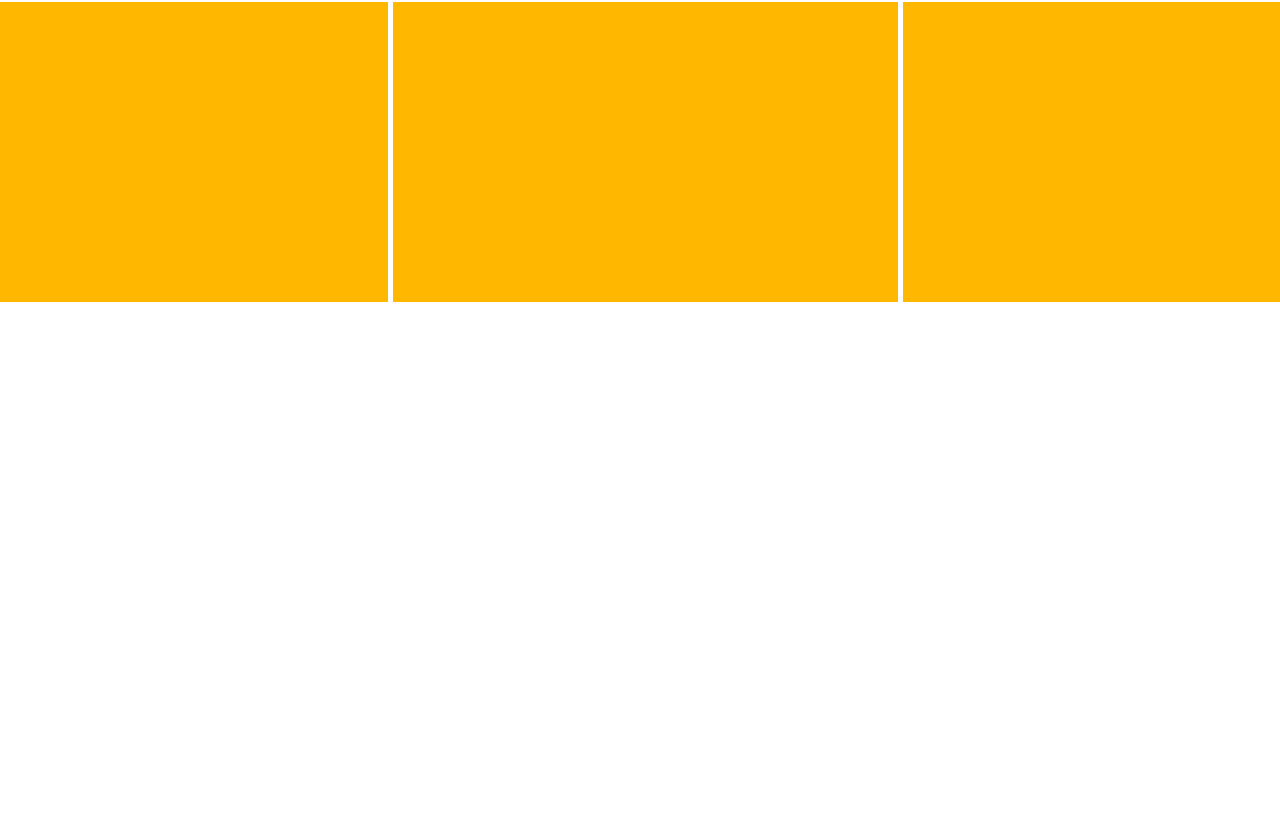
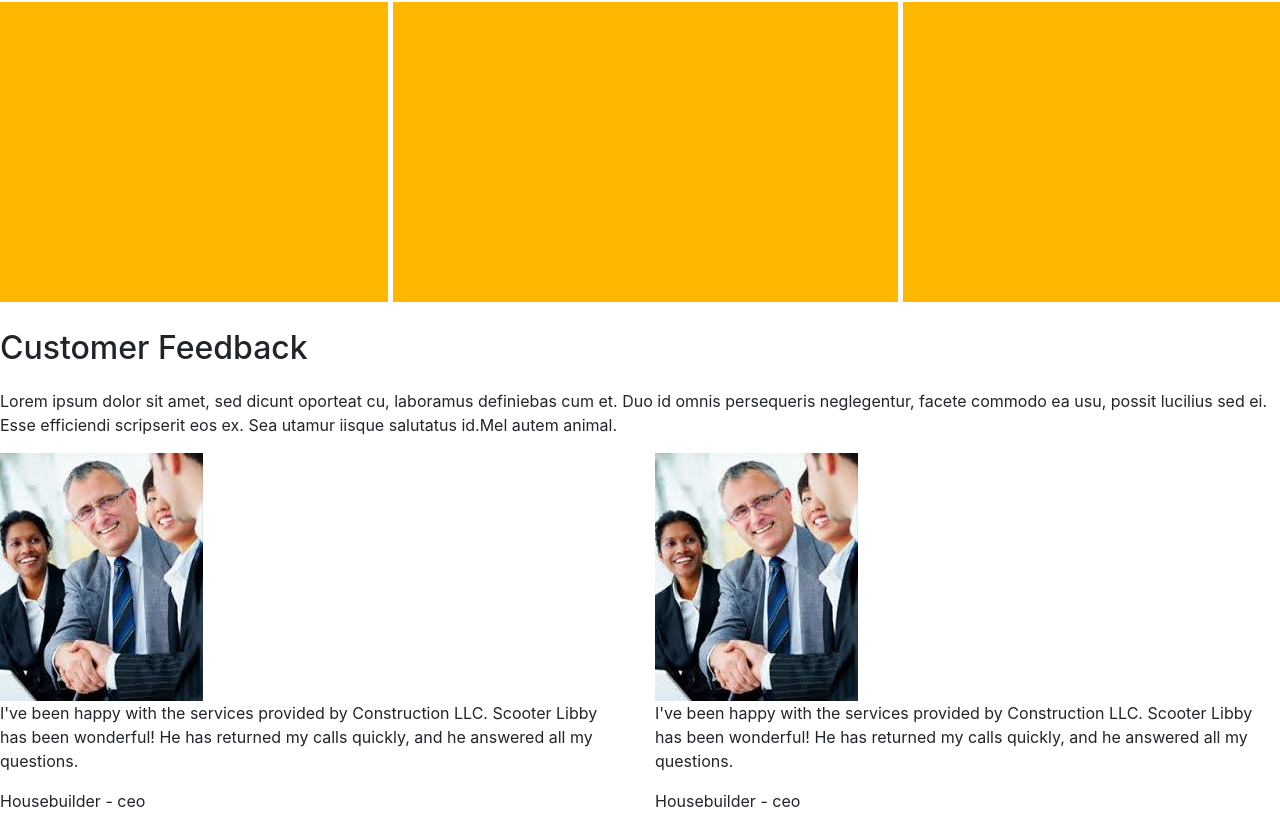
Before and after one commit to Dominik-Zajac/Page..-..Build, a website: page src/index.html in a window 1280 px wide. Shown: the part 3053-3866 px from the top of the page. Before the commit the page ends 3360 px from the top, so only its background shows below. Drawn offline with nearby package versions, Linux system fonts and the light colour scheme; files that its build step writes are made by us from their sources.

Commit message:
Add section feedback

```diff
--- a/src/index.html
+++ b/src/index.html
@@ -214,7 +214,41 @@
                 </div>
             </div>
         </div>
-
+    </section>
+    <!-- Feedback -->
+    <section class="feedback">
+        <h1 class="feedback-title">Customer Feedback</h1>
+        <p class="feedback-paragraph">
+            Lorem ipsum dolor sit amet, sed dicunt oporteat cu, laboramus definiebas cum et. Duo id omnis persequeris
+            neglegentur,
+            facete commodo ea usu, possit lucilius sed ei. Esse efficiendi scripserit eos ex. Sea utamur iisque
+            salutatus id.Mel
+            autem animal.
+        </p>
+        <div class="row">
+            <div class="col-md-6">
+                <img src="./img/client.jpg" alt="client" class="avatar">
+                <div class="feedback-box">
+                    <p class="text">
+                        I've been happy with the services provided by Construction LLC. Scooter Libby has been
+                        wonderful! He has returned my
+                        calls quickly, and he answered all my questions.
+                    </p>
+                    <span class="author">Housebuilder - ceo</span>
+                </div>
+            </div>
+            <div class="col-md-6">
+                <img src="./img/client.jpg" alt="client" class="avatar">
+                <div class="feedback-box">
+                    <p class="text">
+                        I've been happy with the services provided by Construction LLC. Scooter Libby has been
+                        wonderful! He has returned my
+                        calls quickly, and he answered all my questions.
+                    </p>
+                    <span class="author">Housebuilder - ceo</span>
+                </div>
+            </div>
+        </div>
     </section>
     <script src="/js/app.js"></script>
 </body>
```
Also changed, not shown: src/img/client.jpg (added).
